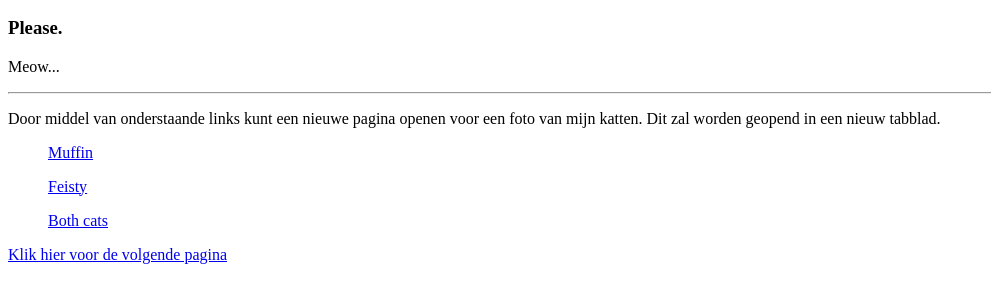
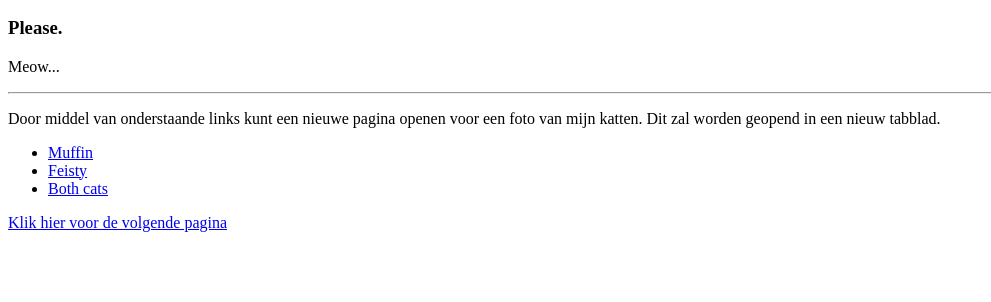
Before and after one commit to STSpee/Sterry-Projects, a plain HTML site: page second assignment/index.html in a window 1280 px wide. Shown: the part 110-412 px from the top of the page, without its empty margins (0-991 px from the left). Drawn offline with Linux system fonts and the light colour scheme.

Commit message:
Add files via upload

```diff
--- a/second assignment/index.html
+++ b/second assignment/index.html
@@ -11,9 +11,11 @@
              <p>Meow...</p>
              <hr>
              <p>Door middel van onderstaande links kunt een nieuwe pagina openen voor een foto van mijn katten. Dit zal worden geopend in een nieuw tabblad.</p>
-     <ul><a href="Muffin.jpg" target="_blank">Muffin</a></ul>
-     <ul><a href="Feisty.jpg" target="_blank">Feisty</a></ul>
-     <ul><a href="katjes.jpg" target="_blank">Both cats</a></ul>
+     <ul>
+         <li> <a href="Muffin.jpg" target="_blank">Muffin</a></li>
+     <li><a href="Feisty.jpg" target="_blank">Feisty</a></li>
+     <li><a href="katjes.jpg" target="_blank">Both cats</a></li>
+     </ul>
 
      <a href ="about.html">Klik hier voor de volgende pagina</a>
 
```
